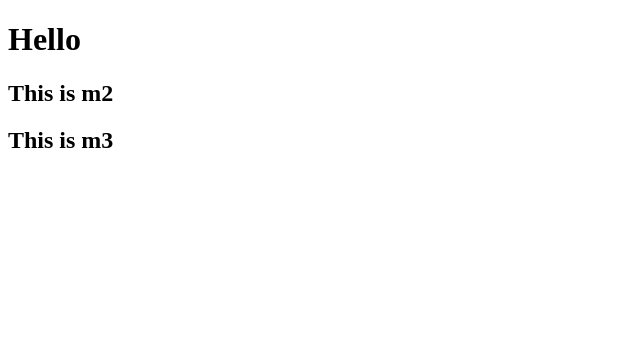
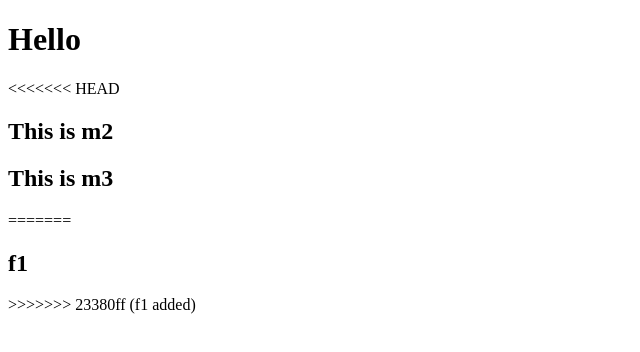
Before and after one commit to arunmclaysys/gitdummies01, a plain HTML site: page index.html in a window 1280 px wide. Shown: the whole page, without its empty margins (0-640 px from the left). Drawn offline with Linux system fonts and the light colour scheme.

Commit message:
fixed conflicts

```diff
--- a/index.html
+++ b/index.html
@@ -7,7 +7,11 @@
 </head>
 <body>
     <h1>Hello</h1>
+<<<<<<< HEAD
     <h2>This is m2</h2>
     <h2>This is m3</h2>
+=======
+    <h2>f1</h2>
+>>>>>>> 23380ff (f1 added)
 </body>
 </html>
```
